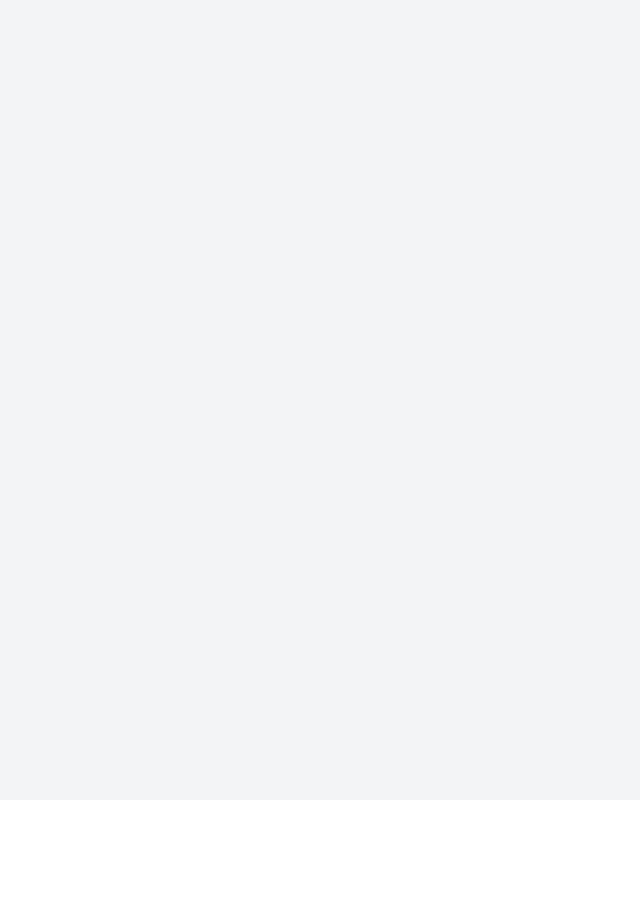
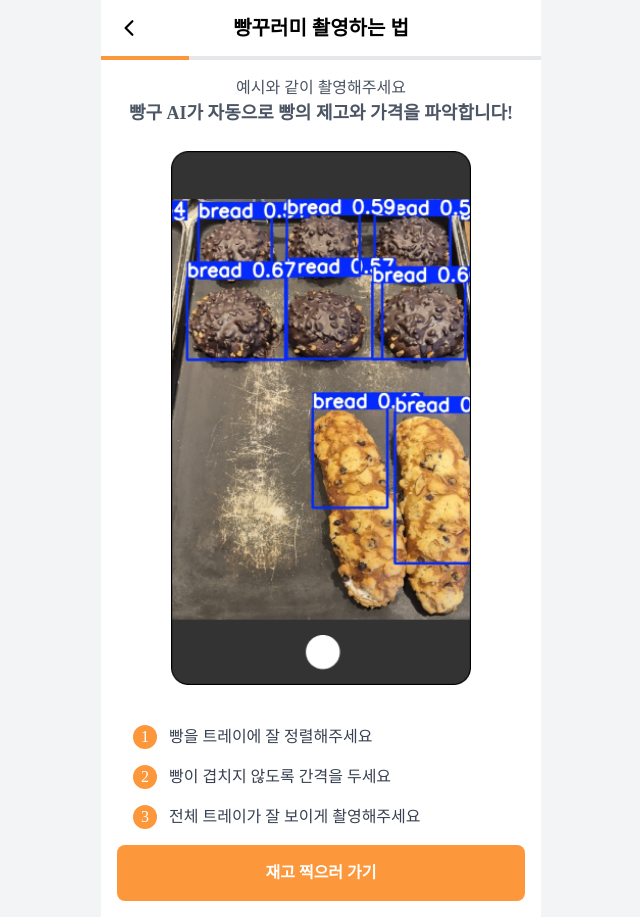
Before and after one commit to zladb/bbanggu, a React (Vite) app in the folder frontend/BBANGGU/: page /owner/package/guide in a window 1280 px wide. Before the commit this address had no page. Shown: the whole page, without its empty margins (319-959 px from the left). Before the commit the page ends 800 px from the top, so only its background shows below. Built offline with nearby package versions, Linux system fonts and the light colour scheme; a web font is replaced by a local one.

Commit message:
feat & design: 빵꾸러미 촬영 가이드 페이지 구현 및 컴포넌트 구조화

```diff
--- a/frontend/BBANGGU/src/App.tsx
+++ b/frontend/BBANGGU/src/App.tsx
@@ -23,6 +23,7 @@ import { ReservationHistory } from "./pages/user/mypage/reservation/ReservationH
 import { ReservationDetail } from "./pages/user/mypage/reservation/ReservationDetail"
 import OwnerMainPage from "./pages/owner/mainpage/OwnerMainPage";
 import  { UserPayment } from "./pages/user/payment/UserPayment"
+import PackageGuide from './pages/owner/package/PackageGuide';
 
 export default function App() {
   return (
@@ -58,6 +59,7 @@ export default function App() {
             <Route path="/owner/chatbot" element={<CustomerSupport />} />
             <Route path="/owner/report" element={<ReportPage />} />
             <Route path="/owner/main" element={<OwnerMainPage />} />
+            <Route path="/owner/package/guide" element={<PackageGuide />} />
           </Routes>
         </MobileLayout>
       </Router>
--- a/frontend/BBANGGU/src/common/form/SubmitButton.tsx
+++ b/frontend/BBANGGU/src/common/form/SubmitButton.tsx
@@ -1,7 +1,8 @@
 interface SubmitButtonProps {
-    text: string;
+    text: string | JSX.Element;
     disabled?: boolean;
     className?: string;
+    onClick?: () => void;
   }
 
   export function SubmitButton({
--- /dev/null
+++ b/frontend/BBANGGU/src/components/owner/header/Header.tsx
@@ -0,0 +1,26 @@
+import React from 'react';
+import { IoChevronBack } from "react-icons/io5";
+
+interface HeaderProps {
+  title: string;
+  onBack: () => void;
+}
+
+const Header: React.FC<HeaderProps> = ({ title, onBack }) => {
+  return (
+    <div className="relative flex items-center h-14">
+      <div className="w-full px-4 flex items-center justify-center">
+        <button
+          onClick={onBack}
+          className="absolute left-4"
+          aria-label="뒤로가기"
+        >
+          <IoChevronBack className="w-6 h-6" />
+        </button>
+        <h1 className="text-[20px] font-bold">{title}</h1>
+      </div>
+    </div>
+  );
+};
+
+export default Header;
--- a/frontend/BBANGGU/src/pages/owner/mainpage/components/BreadPackageHeader.tsx
+++ b/frontend/BBANGGU/src/pages/owner/mainpage/components/BreadPackageHeader.tsx
@@ -1,8 +1,15 @@
 import React from 'react';
 import defaultBakeryImage from '../../../../assets/images/bakery/onwer_default_header_img.png';
 import cameraIcon from '../../../../assets/images/bakery/owner_camera_icon.svg';
+import { useNavigate } from 'react-router-dom';
 
 export const BreadPackageHeader = () => {
+  const navigate = useNavigate();
+
+  const handleCameraClick = () => {
+    navigate('/owner/package/guide');
+  };
+
   return (
     <div className="relative mb-6 w-[400px] h-[220px] flex-shrink-0 mx-auto">
       <img
@@ -21,7 +28,16 @@ export const BreadPackageHeader = () => {
           </p>
         </div>
         <div className="absolute top-1/2 left-[240px] transform -translate-y-1/2">
-          <div className="relative flex flex-col items-center justify-center w-[100px] h-[100px] bg-black/40 rounded-[12px]">
+          <div
+            onClick={handleCameraClick}
+            className="relative flex flex-col items-center justify-center w-[100px] h-[100px]
+            bg-black/40 rounded-[12px] cursor-pointer
+            hover:bg-black/50
+            active:bg-black/60
+            active:scale-95
+            transition-all duration-200
+            touch-manipulation select-none"
+          >
             <div className="absolute top-0 left-0 w-[25px] h-[25px] border-t-[3px] border-l-[3px] border-[#FC973B] rounded-tl-[15px]" />
             <div className="absolute top-0 right-0 w-[25px] h-[25px] border-t-[3px] border-r-[3px] border-[#FC973B] rounded-tr-[15px]" />
             <div className="absolute bottom-0 left-0 w-[25px] h-[25px] border-b-[3px] border-l-[3px] border-[#FC973B] rounded-bl-[15px]" />
--- /dev/null
+++ b/frontend/BBANGGU/src/pages/owner/package/PackageGuide.tsx
@@ -0,0 +1,85 @@
+import React from 'react';
+import { useNavigate } from 'react-router-dom';
+import { SubmitButton } from '../../../common/form/SubmitButton';
+import cameraExample from '@/assets/images/bakery/camera_ex.png';
+import ProgressBar from './components/Progress.Bar';
+import { PACKAGE_STEPS, TOTAL_PACKAGE_STEPS } from './constants/PakageSteps';
+import Header from '../../../components/owner/header/Header';
+
+const PackageGuide: React.FC = () => {
+  const navigate = useNavigate();
+
+  const handleBack = () => {
+    navigate(-1);
+  };
+
+  const handleStartRegister = () => {
+    // TODO: 실제 등록 페이지로 이동하는 로직 추가
+    navigate('/owner/package/register');
+  };
+
+  return (
+    <div className="min-h-screen bg-white flex flex-col">
+      {/* 기존 헤더 마크업을 Header 컴포넌트로 교체 */}
+      <Header
+        title="빵꾸러미 촬영하는 법"
+        onBack={handleBack}
+      />
+
+      {/* 프로그레스 바 */}
+      <ProgressBar
+        currentStep={PACKAGE_STEPS.GUIDE}
+        totalSteps={TOTAL_PACKAGE_STEPS}
+      />
+
+      {/* 메인 컨텐츠 */}
+      <div className="flex-1 px-4">
+        {/* 설명 텍스트 */}
+        <div className="mt-4 text-center">
+          <p className="text-base text-gray-600">
+            예시와 같이 촬영해주세요
+          </p>
+          <p className="text-[18px] font-bold text-gray-600">
+            빵구 AI가 자동으로 빵의 제고와 가격을 파악합니다!
+          </p>
+        </div>
+
+        {/* AI 분석 예시 이미지 */}
+        <div className="mt-6 flex justify-center">
+          <img
+            src={cameraExample}
+            alt="카메라 사용 예시"
+            className="w-[300px] rounded-lg mb-4"
+          />
+        </div>
+
+        {/* 촬영 가이드라인 */}
+        <div className="mt-6 space-y-4 pl-4">
+          <div className="flex items-center gap-3">
+            <div className="w-6 h-6 rounded-full bg-[#FC973B] flex items-center justify-center text-white">1</div>
+            <p className="text-gray-700">빵을 트레이에 잘 정렬해주세요</p>
+          </div>
+          <div className="flex items-center gap-3">
+            <div className="w-6 h-6 rounded-full bg-[#FC973B] flex items-center justify-center text-white">2</div>
+            <p className="text-gray-700">빵이 겹치지 않도록 간격을 두세요</p>
+          </div>
+          <div className="flex items-center gap-3">
+            <div className="w-6 h-6 rounded-full bg-[#FC973B] flex items-center justify-center text-white">3</div>
+            <p className="text-gray-700">전체 트레이가 잘 보이게 촬영해주세요</p>
+          </div>
+        </div>
+      </div>
+
+      {/* 하단 버튼 */}
+      <div className="p-4">
+        <SubmitButton
+          text={<span className="font-bold">재고 찍으러 가기</span>}
+          onClick={handleStartRegister}
+          className="w-full"
+        />
+      </div>
+    </div>
+  );
+};
+
+export default PackageGuide;
--- /dev/null
+++ b/frontend/BBANGGU/src/pages/owner/package/components/GuidelineSection.tsx
@@ -0,0 +1,37 @@
+import React from 'react';
+
+interface GuidelineItemProps {
+  number: number;
+  text: string;
+}
+
+const GuidelineItem: React.FC<GuidelineItemProps> = ({ number, text }) => (
+  <div className="flex items-center gap-3">
+    <div className="w-6 h-6 rounded-full bg-[#FC973B] flex items-center justify-center text-white">
+      {number}
+    </div>
+    <p className="text-gray-700">{text}</p>
+  </div>
+);
+
+const GuidelineSection: React.FC = () => {
+  const guidelines = [
+    "빵을 트레이에 잘 정렬해주세요",
+    "빵이 겹치지 않도록 간격을 두세요",
+    "전체 트레이가 잘 보이게 촬영해주세요"
+  ];
+
+  return (
+    <div className="mt-6 space-y-4 pl-4">
+      {guidelines.map((text, index) => (
+        <GuidelineItem
+          key={index}
+          number={index + 1}
+          text={text}
+        />
+      ))}
+    </div>
+  );
+};
+
+export default GuidelineSection;
--- /dev/null
+++ b/frontend/BBANGGU/src/pages/owner/package/components/Progress.Bar.tsx
@@ -0,0 +1,26 @@
+import React from 'react';
+
+interface ProgressBarProps {
+  currentStep: number;
+  totalSteps: number;
+}
+
+const ProgressBar: React.FC<ProgressBarProps> = ({
+  currentStep,
+  totalSteps
+}) => {
+  const progress = (currentStep / totalSteps) * 100;
+
+  return (
+    <div className="w-full">
+      <div className="w-full h-1 bg-gray-200">
+        <div
+          className="h-full bg-[#FC973B] transition-all duration-300"
+          style={{ width: `${progress}%` }}
+        />
+      </div>
+    </div>
+  );
+};
+
+export default ProgressBar;
--- /dev/null
+++ b/frontend/BBANGGU/src/pages/owner/package/constants/PakageSteps.ts
@@ -0,0 +1,17 @@
+export const PACKAGE_STEPS = {
+  GUIDE: 1,
+  CAMERA: 2,
+  PREVIEW: 3,
+  DETAILS: 4,
+  CONFIRM: 5,
+} as const;
+
+export const TOTAL_PACKAGE_STEPS = 5;
+
+export const STEP_TITLES = {
+  [PACKAGE_STEPS.GUIDE]: '촬영 가이드',
+  [PACKAGE_STEPS.CAMERA]: '사진 촬영',
+  [PACKAGE_STEPS.PREVIEW]: '미리보기',
+  [PACKAGE_STEPS.DETAILS]: '상세 정보',
+  [PACKAGE_STEPS.CONFIRM]: '최종 확인',
+} as const;
```
Also changed, not shown: frontend/BBANGGU/src/assets/images/bakery/camera_ex.png (added).
